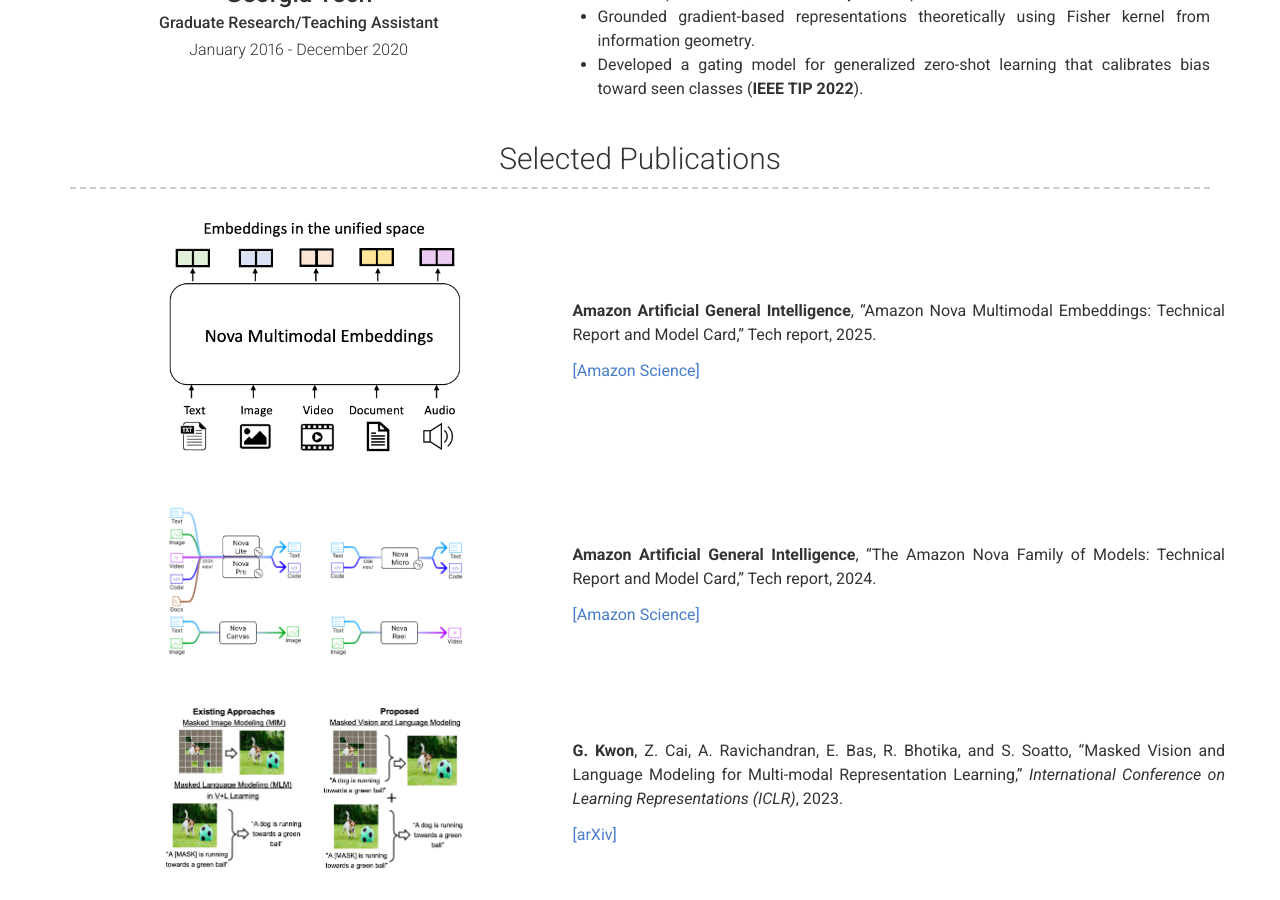
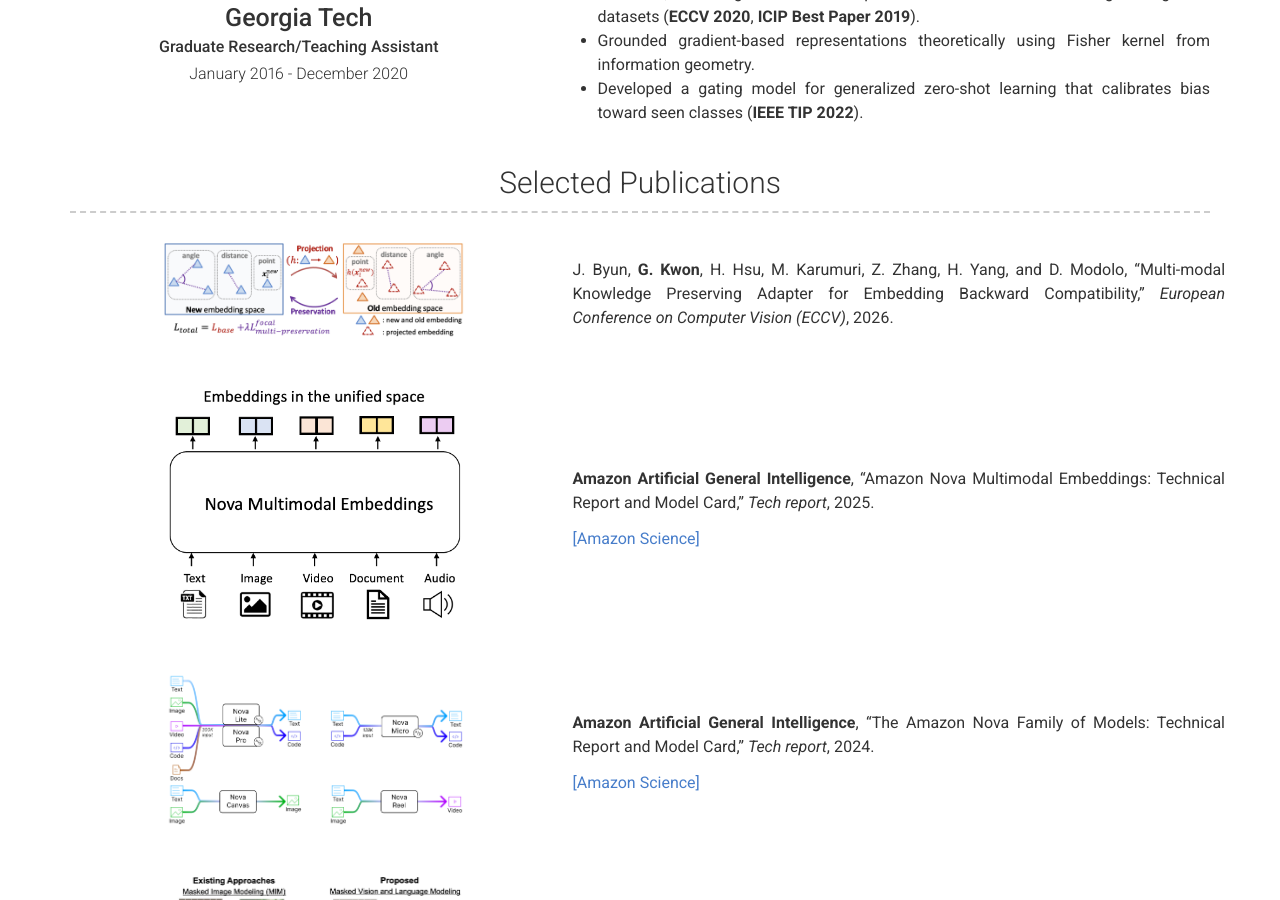
Before and after one commit to gukyeongkwon/gukyeongkwon.github.io, a Jekyll site: the page built from index.md, in a window 1280 px wide and 900 px high, scrolled down 1419 px. Built offline with Jekyll 4.4.1, drawn with Linux system fonts in a browser that asks for light colours; some of the changed text lies outside the part shown.

Commit message:
ECCV 2026 accepted

```diff
--- a/_config.yml
+++ b/_config.yml
@@ -34,6 +34,7 @@ about_content: | # this will include new lines to allow paragraphs
   Please check my [**CV**](resume/Gukyeong_Kwon_Resume.pdf){:target="_blank"} for more information.
 
   News:
+    - **Jun. 18, 2026**: [**MKP-Adapter**](#) is accepted for publication at *ECCV 2026*.
     - **Jan. 3, 2026**: Serving as an **Area Chair** for *ECCV 2026*.
     - **Oct. 23, 2025**: [**Amazon Nova Multimodal Embeddings model**](https://aws.amazon.com/blogs/aws/amazon-nova-multimodal-embeddings-now-available-in-amazon-bedrock/) is launched.
     - **May 10, 2025**: Recognized as a [**CVPR 2025 Outstanding Reviewer**](https://cvpr.thecvf.com/Conferences/2025/ProgramCommittee#all-outstanding-reviewer).
--- a/_data/projects.yml
+++ b/_data/projects.yml
@@ -1,13 +1,17 @@
 # Project template
 - layout: left-proj
+  pub-img: images/eccv2026.png
+  citation: 'J. Byun, **G. Kwon**, H. Hsu, M. Karumuri, Z. Zhang, H. Yang, and D. Modolo, “Multi-modal Knowledge Preserving Adapter for Embedding Backward Compatibility,” *European Conference on Computer Vision (ECCV)*, 2026.'
+  links: |
+- layout: left-proj
   pub-img: images/nova_mme_2025.png
-  citation: '**Amazon Artificial General Intelligence**, "Amazon Nova Multimodal Embeddings: Technical Report and Model Card," Tech report, 2025.'
+  citation: '**Amazon Artificial General Intelligence**, "Amazon Nova Multimodal Embeddings: Technical Report and Model Card," *Tech report*, 2025.'
   links: |
     [[Amazon Science]](https://www.amazon.science/publications/amazon-nova-multimodal-embeddings-technical-report-and-model-card)
 
 - layout: left-proj
   pub-img: images/nova2024.png
-  citation: '**Amazon Artificial General Intelligence**, "The Amazon Nova Family of Models: Technical Report and Model Card," Tech report, 2024.'
+  citation: '**Amazon Artificial General Intelligence**, "The Amazon Nova Family of Models: Technical Report and Model Card," *Tech report*, 2024.'
   links: |
     [[Amazon Science]](https://www.amazon.science/publications/the-amazon-nova-family-of-models-technical-report-and-model-card)
 
```
Also changed, not shown: images/eccv2026.png (added), 1 other file.
